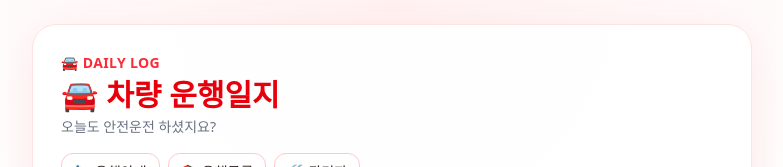
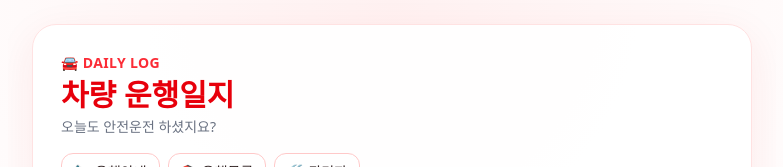
Before and after one commit to joadela00/vehicle-log, a Next.js app: page / in a window 1280 px wide. Shown: the top 167 px of the page, without its empty margins (248-1031 px from the left). Built offline with nearby package versions, Linux system fonts and the light colour scheme; no server answers; the database is empty.

Commit message:
Update branch-log-form.tsx

```diff
--- a/components/branch-log-form.tsx
+++ b/components/branch-log-form.tsx
@@ -104,7 +104,7 @@ export default function BranchLogForm({
         <div className="min-w-0">
           <p className="text-sm font-bold tracking-wide text-red-500">🚘 DAILY LOG</p>
           <h1 className="mt-1 text-2xl font-extrabold sm:text-3xl text-red-600">
-            🚘 차량 운행일지
+            차량 운행일지
           </h1>
           <p className="mt-1 text-sm text-gray-500">오늘도 안전운전 하셨지요?</p>
         </div>
@@ -182,7 +182,7 @@ export default function BranchLogForm({
                 onClick={() => setBranchPickerOpen(true)}
                 className="shrink-0 rounded-xl border border-red-200 bg-white px-3 py-2 text-sm font-medium hover:border-red-300 hover:bg-red-50 hover:text-red-600"
               >
-                변경
+                지사 변경
               </button>
             </div>
           )}
```
